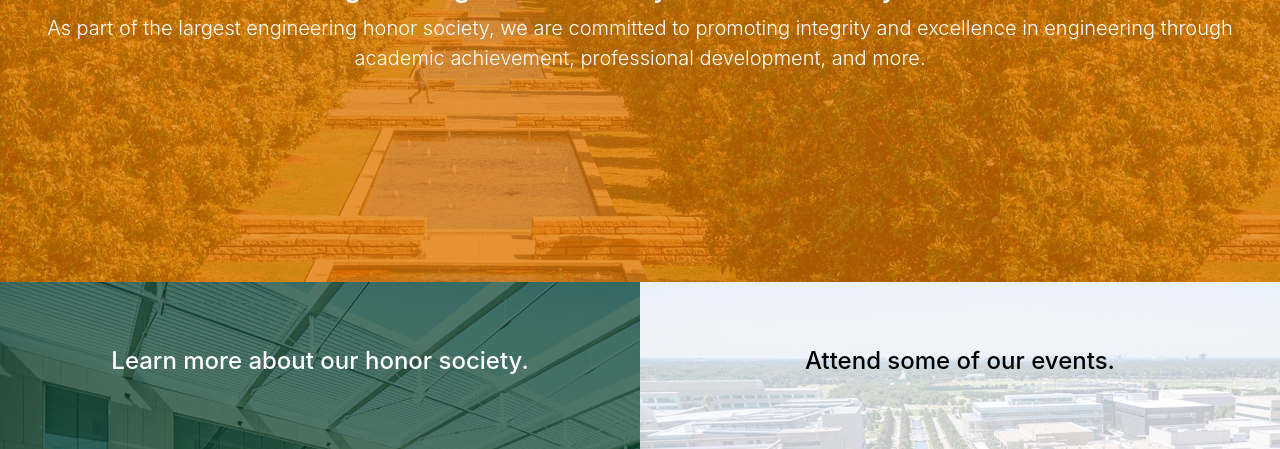
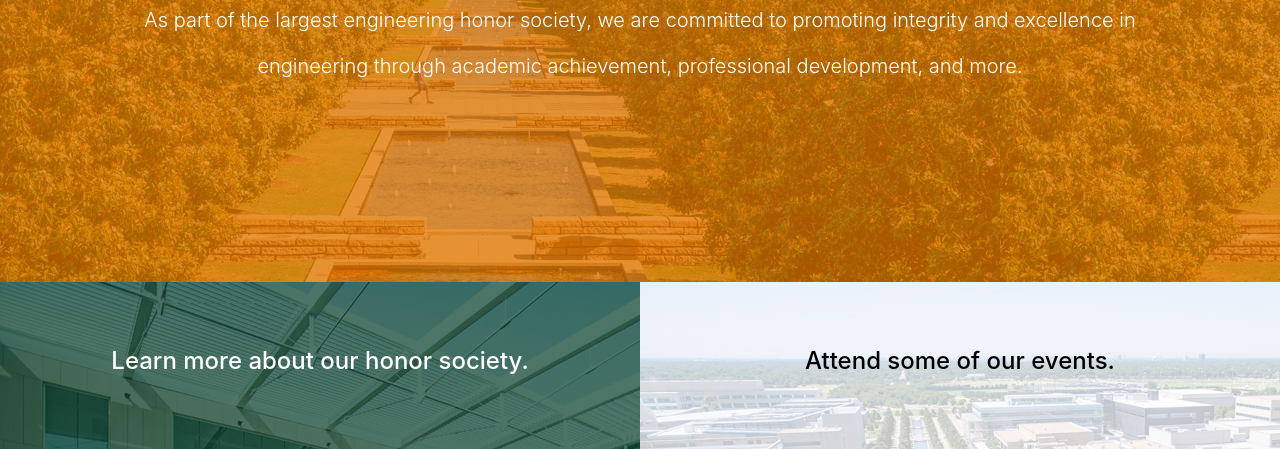
Before and after one commit to WarrenTex/demo, a plain HTML site: page index.html in a window 1280 px wide. Shown: the part 351-800 px from the top of the page. Drawn offline with Linux system fonts and the light colour scheme.

Commit message:
Update index.html

```diff
--- a/index.html
+++ b/index.html
@@ -96,7 +96,10 @@
           <h1>Tau Beta Pi, Texas Xi Chapter</h1>
           <h3>The Premier Engineering Honor Society of the University of Texas at Dallas</h3>
           <p class="lead">
-            As part of the largest engineering honor society, we are committed to promoting integrity and excellence in engineering through academic achievement, professional development, and more.
+            As part of the largest engineering honor society, we are committed to promoting integrity and excellence in
+          </p>
+	  <p class="lead">
+            engineering through academic achievement, professional development, and more.
           </p>
         </main>
       </div>
```
